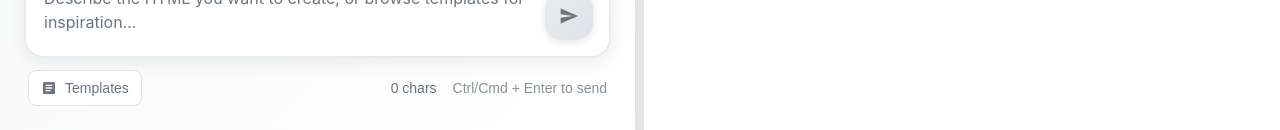
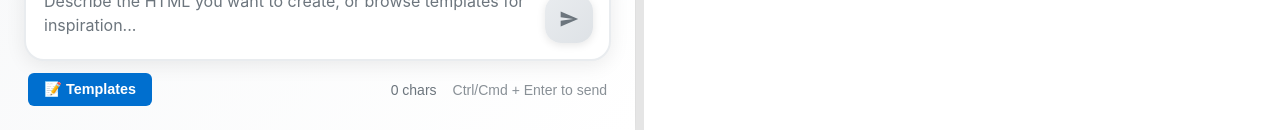
Before and after one commit to cchen362/AI-HTML-Builder, a React (Vite) app in the folder frontend/: page / in a window 1280 px wide. Shown: the part 670-800 px from the top of the page. Built offline with nearby package versions, Linux system fonts and the light colour scheme; no server answers.

Commit message:
UI enhancement

```diff
--- a/frontend/src/components/ChatWindow/PromptLibraryButton.css
+++ b/frontend/src/components/ChatWindow/PromptLibraryButton.css
@@ -1,39 +1,37 @@
-/* Prompt Library Button - fits seamlessly in the red rectangle area */
+/* Prompt Library Button - matches Admin/Export/Full Screen button design language */
 .prompt-library-button {
   display: flex;
   align-items: center;
   gap: 0.5rem;
-  padding: 0.5rem 0.75rem;
-  border: 1px solid #dee2e6;
-  border-radius: 8px;
-  background: white;
-  color: #6c757d;
-  font-size: 0.875rem;
-  font-weight: 500;
+  padding: 0.5rem 1rem;
+  border: none;
+  border-radius: 6px;
+  background: #006FCF; /* Official brand bright blue */
+  color: white;
+  font-size: 0.9rem;
+  font-weight: bold;
   cursor: pointer;
-  transition: all 0.2s ease;
+  transition: background 0.2s ease;
   white-space: nowrap;
-  height: 36px; /* Match the input field height proportion */
+  height: auto;
 }
 
 .prompt-library-button:hover:not(:disabled) {
-  border-color: #4A90E2;
-  color: #003366;
-  background: #f8f9ff;
-  transform: translateY(-1px);
-  box-shadow: 0 2px 8px rgba(74, 144, 226, 0.15);
+  background: #00175A; /* Official brand deep blue */
+  transform: none; /* Remove transform to match other buttons */
+  box-shadow: none; /* Remove custom shadow to match other buttons */
 }
 
 .prompt-library-button:active:not(:disabled) {
-  transform: translateY(0);
-  box-shadow: 0 1px 4px rgba(74, 144, 226, 0.2);
+  transform: none;
+  box-shadow: none;
 }
 
 .prompt-library-button:disabled {
-  opacity: 0.6;
+  background: #ccc;
   cursor: not-allowed;
-  background: #f8f9fa;
-  color: #adb5bd;
+  color: white;
+  opacity: 1; /* Match other disabled buttons */
 }
 
 .template-icon {
--- a/frontend/src/components/ChatWindow/PromptLibraryButton.tsx
+++ b/frontend/src/components/ChatWindow/PromptLibraryButton.tsx
@@ -18,16 +18,7 @@ const PromptLibraryButton: React.FC<PromptLibraryButtonProps> = ({
       title="Browse prompt templates"
       type="button"
     >
-      <svg
-        width="16"
-        height="16"
-        viewBox="0 0 24 24"
-        fill="currentColor"
-        className="template-icon"
-      >
-        <path d="M19 3H5c-1.1 0-2 .9-2 2v14c0 1.1.9 2 2 2h14c1.1 0 2-.9 2-2V5c0-1.1-.9-2-2-2zm-5 14H7v-2h7v2zm3-4H7v-2h10v2zm0-4H7V7h10v2z"/>
-      </svg>
-      Templates
+📝 Templates
     </button>
   );
 };
```
